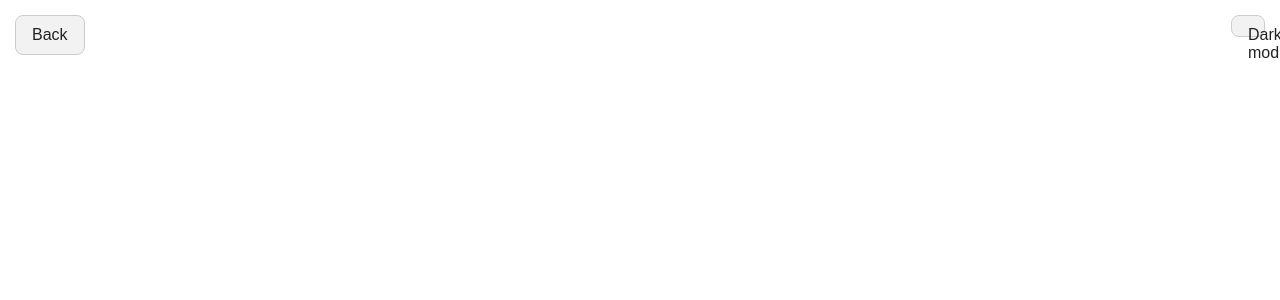
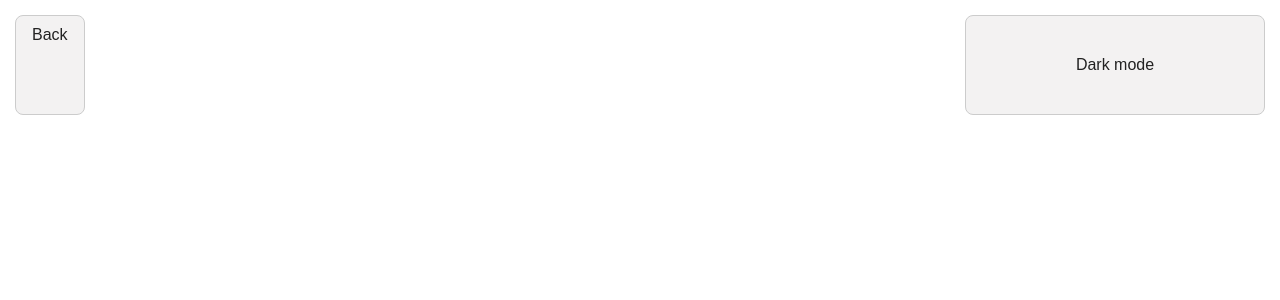
Before and after one commit to IntegratedMind19/BTC-Volatility-Forecast, a Flask app: page /forecast in a window 1280 px wide. Shown: the top 300 px of the page. Run offline with Flask 3, Linux system fonts and the light colour scheme; parts of the project's set-up code (start-up, migrations or seed data) failed here and were passed over.

Commit message:
Update style.css

```diff
--- a/static/css/style.css
+++ b/static/css/style.css
@@ -51,8 +51,8 @@ body {
 
 button {
     padding: 10px 16px;
-    height: 20px;
-    width: 30px;
+    height: 100px;
+    width: 300px;
     background-color: var(--button-background);
     color: var(--button-text);
     border: 1px solid var(--border-color);
```
